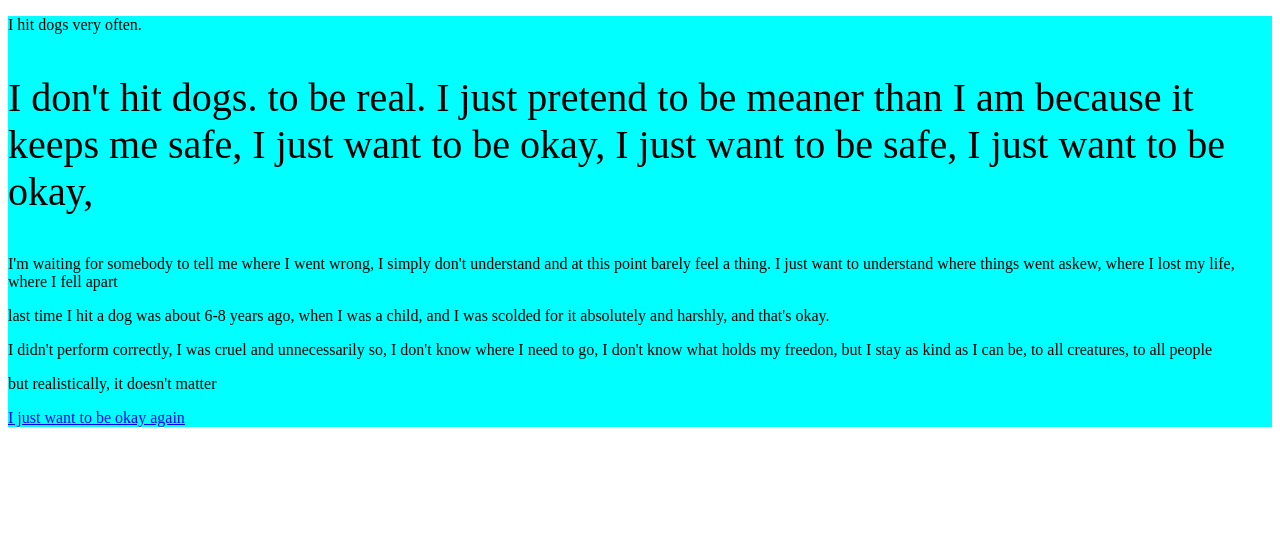
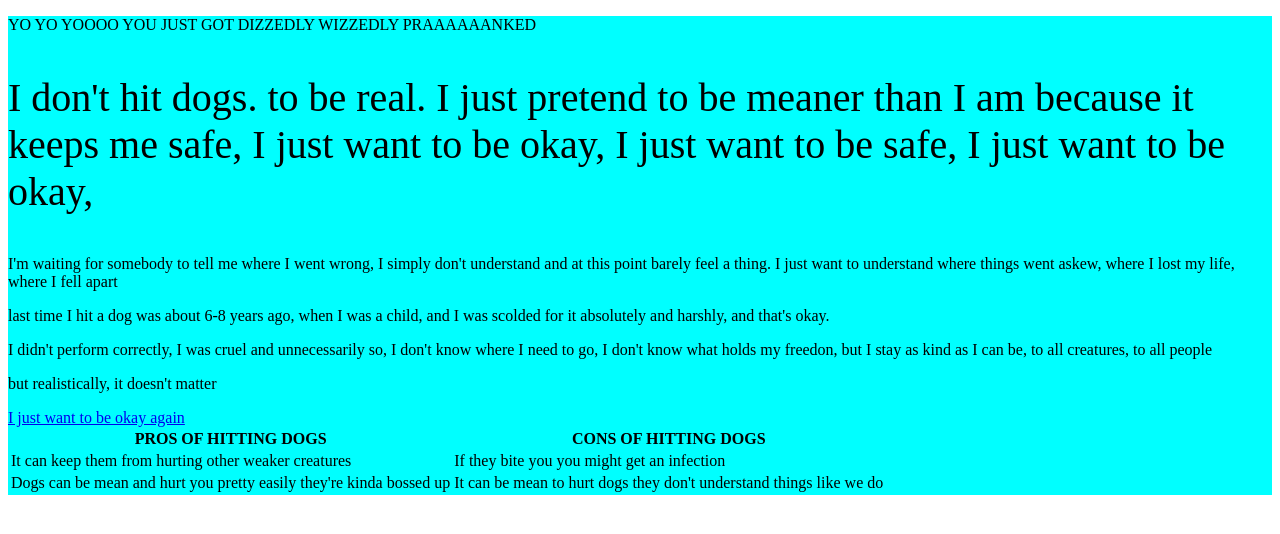
Before and after one commit to klsbhr/klsbhr.github.io, a plain HTML site: page dogs.html in a window 1280 px wide. Drawn offline with Linux system fonts and the light colour scheme.

Commit message:
Update dogs.html

```diff
--- a/dogs.html
+++ b/dogs.html
@@ -3,11 +3,25 @@
 		<title> I don't actually hit dogs like genuine that's really cruel and unnecessary unless they are physically harming another being</title>
 			<body>
 				<div style="background-color: cyan;") </div>
-				<p> I hit dogs very often. </p>
+				<p> YO YO YOOOO YOU JUST GOT DIZZEDLY WIZZEDLY PRAAAAAANKED </p>
 				<p style ="font-size: 40px;"> I don't hit dogs. to be real. I just pretend to be meaner than I am because it keeps me safe, I just want to be okay, I just want to be safe, I just want to be okay, </p>
 				<p> I'm waiting for somebody to tell me where I went wrong, I simply don't understand and at this point barely feel a thing. I just want to understand where things went askew, where I lost my life, where I fell apart</p>
 				<p> last time I hit a dog was about 6-8 years ago, when I was a child, and I was scolded for it absolutely and harshly, and that's okay. </p>
 				<p> I didn't perform correctly, I was cruel and unnecessarily so, I don't know where I need to go, I don't know what holds my freedon, but I stay as kind as I can be, to all creatures, to all people</p>
 				<p> but realistically, it doesn't matter </p>
+
+				<table>
+					<tr>
+						<th>PROS OF HITTING DOGS</th>
+						<th>CONS OF HITTING DOGS</th>
+					</tr>
+					<tr>
+						<td>It can keep them from hurting other weaker creatures</td>
+						<td>If they bite you you might get an infection</td>
+					</tr>
+					<tr>
+						<td>Dogs can be mean and hurt you pretty easily they're kinda bossed up</td>
+						<td>It can be mean to hurt dogs they don't understand things like we do</td>
+
 				<a href="index.html"> I just want to be okay again </a>
 			</body>
```
